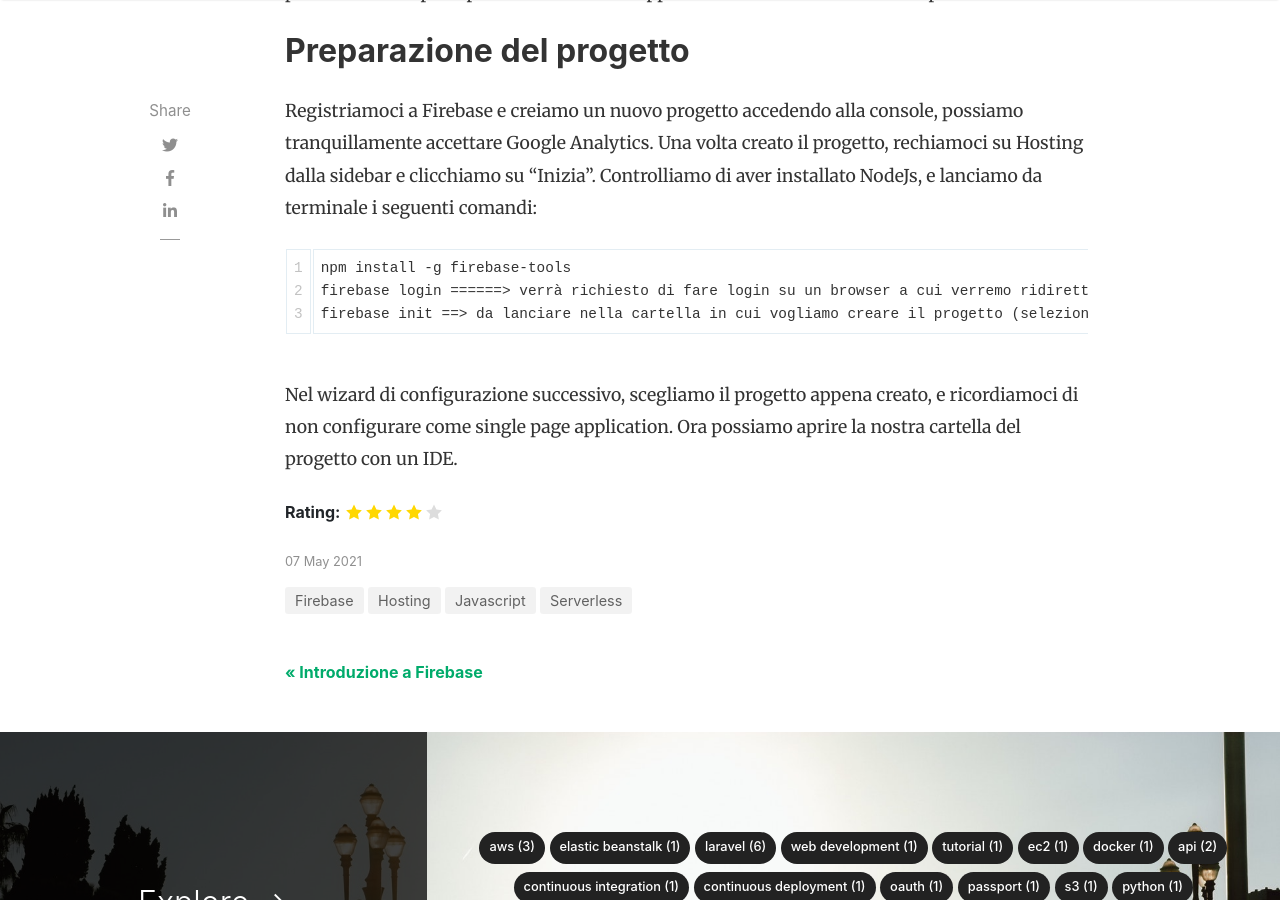
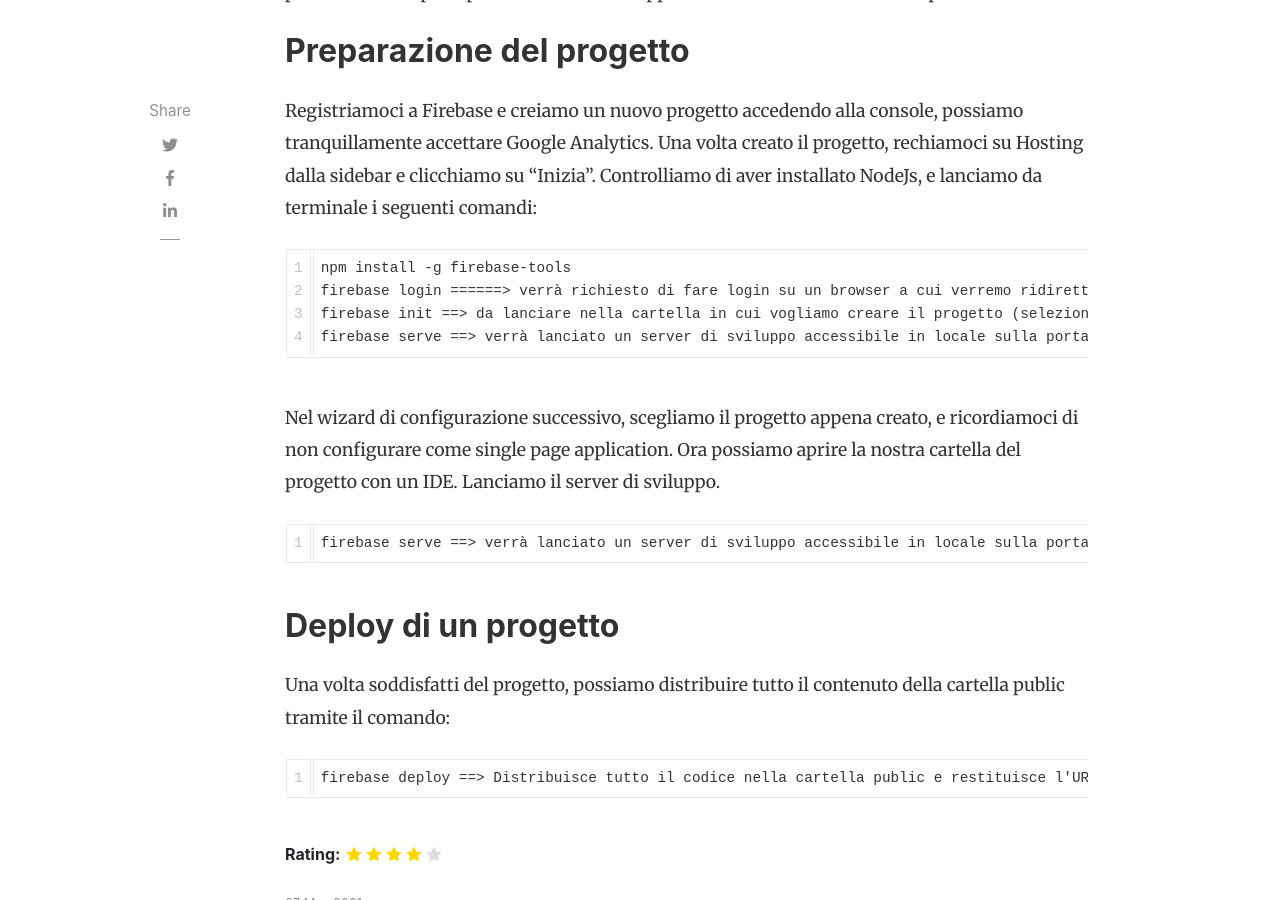
Before and after one commit to mattiatoselli/codingsamurai, a Jekyll site: the page built from _posts/2021-05-07-firebase-hosting-tutorial.md, in a window 1280 px wide and 900 px high, scrolled down 979 px. Built offline with Jekyll 4.4.1, drawn with Linux system fonts in a browser that asks for light colours; nearby versions of some CDN libraries; comment, search, counter and statistics services are not loaded.

Commit message:
Update 2021-05-07-firebase-hosting-tutorial.md

````diff
--- a/_posts/2021-05-07-firebase-hosting-tutorial.md
+++ b/_posts/2021-05-07-firebase-hosting-tutorial.md
@@ -18,6 +18,17 @@
 npm install -g firebase-tools
 firebase login ======> verrà richiesto di fare login su un browser a cui verremo ridiretti
 firebase init ==> da lanciare nella cartella in cui vogliamo creare il progetto (selezioniamo il servizio Hosting con il cursore e premendo la barra spaziatrice, poi confermando con invio)
+firebase serve ==> verrà lanciato un server di sviluppo accessibile in locale sulla porta 5000
 ```
 
-Nel wizard di configurazione successivo, scegliamo il progetto appena creato, e ricordiamoci di non configurare come single page application. Ora possiamo aprire la nostra cartella del progetto con un IDE.
+Nel wizard di configurazione successivo, scegliamo il progetto appena creato, e ricordiamoci di non configurare come single page application. Ora possiamo aprire la nostra cartella del progetto con un IDE. Lanciamo il server di sviluppo.
+```
+firebase serve ==> verrà lanciato un server di sviluppo accessibile in locale sulla porta 5000
+```
+
+## Deploy di un progetto
+
+Una volta soddisfatti del progetto, possiamo distribuire tutto il contenuto della cartella public tramite il comando:
+```
+firebase deploy ==> Distribuisce tutto il codice nella cartella public e restituisce l'URL della nuova versione del progetto
+```
````
